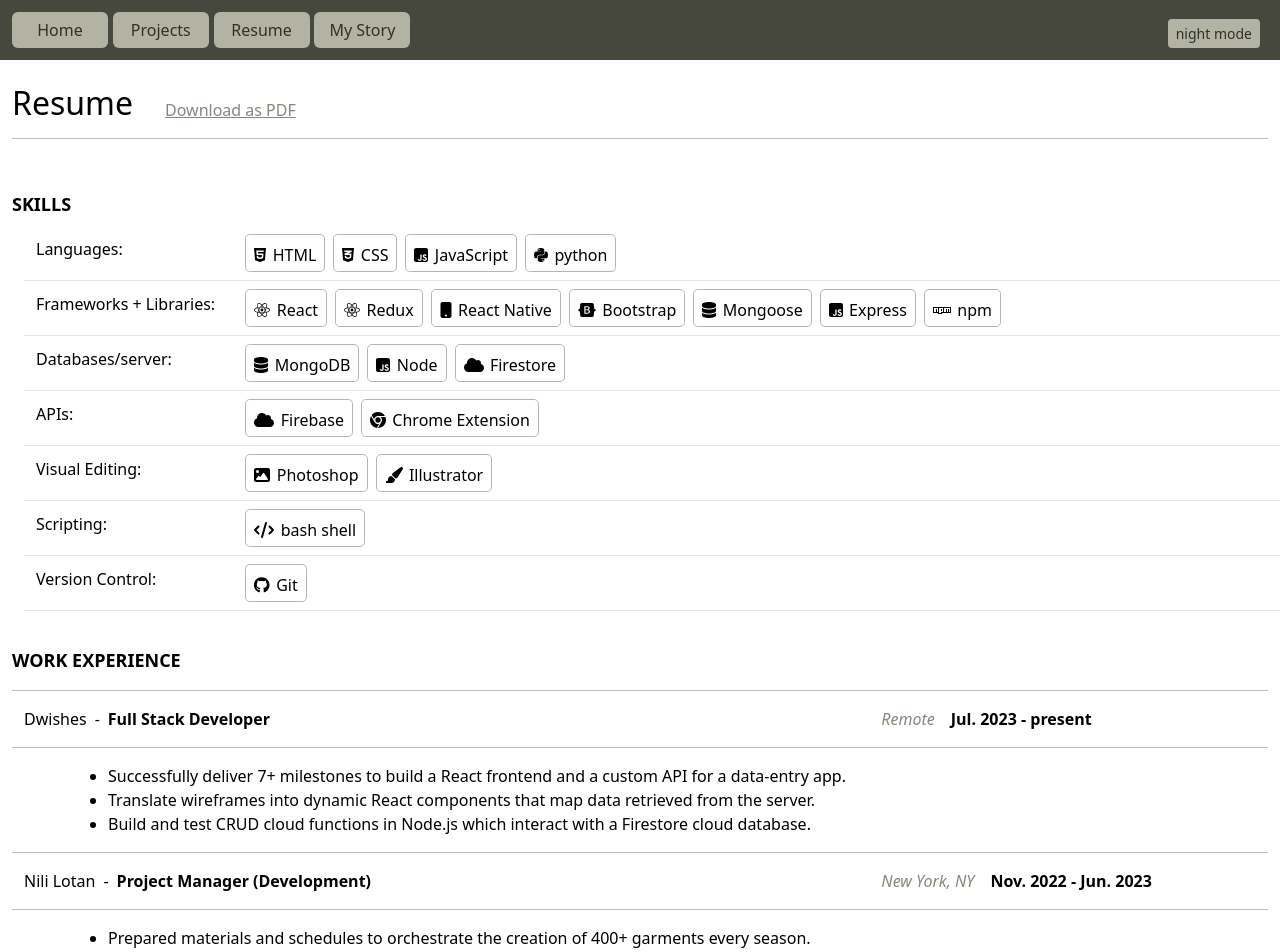
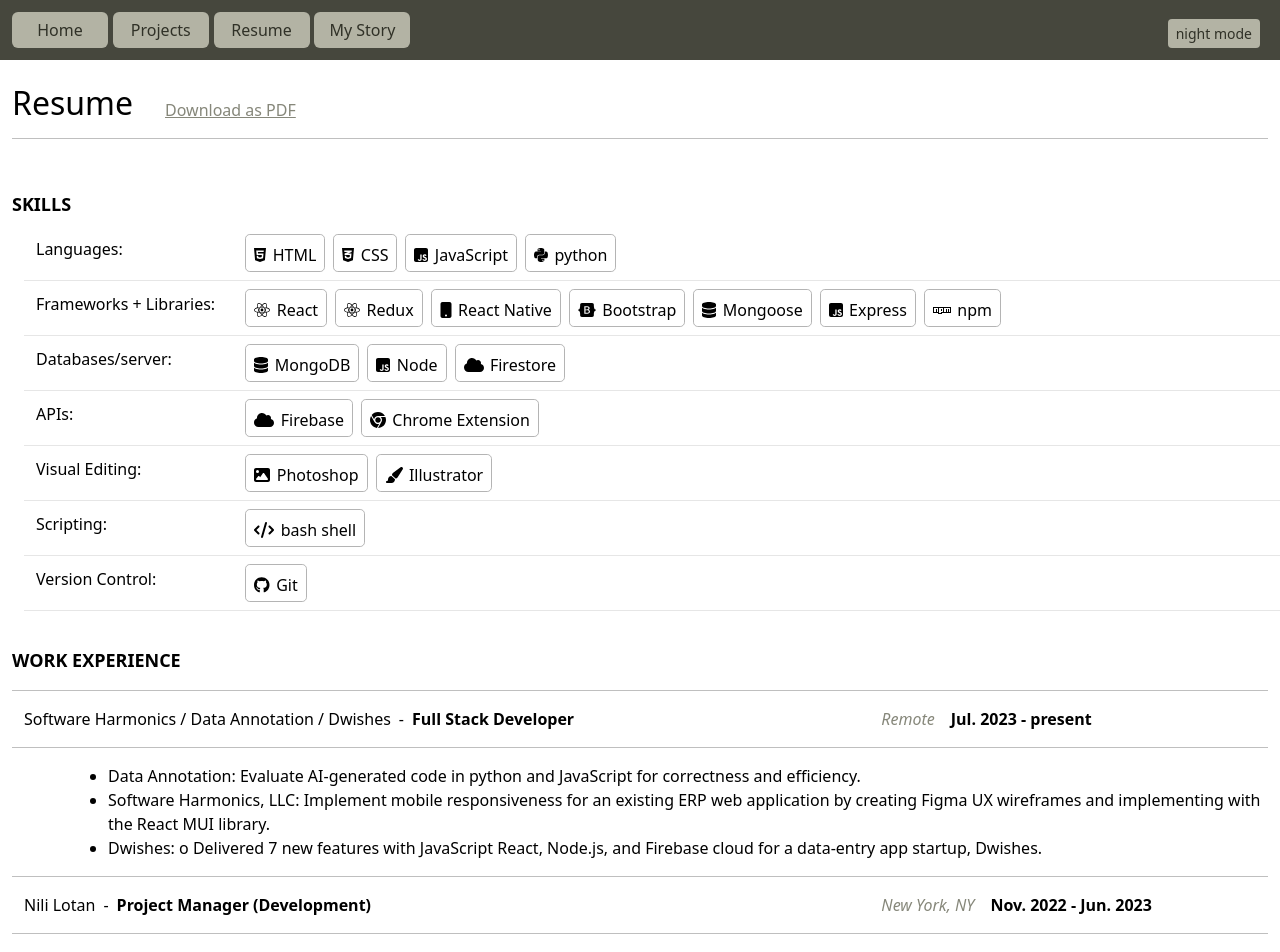
Before and after one commit to effieguenther/portfolio-website, a React (Create React App) app: page /resume in a window 1280 px wide. Shown: the top 952 px of the page. Built offline with nearby package versions, Linux system fonts and the light colour scheme.

Commit message:
updating resume/story

```diff
--- a/src/components/MyStory.js
+++ b/src/components/MyStory.js
@@ -24,7 +24,9 @@
                         </h3>
                     </Row>
                     <Row>
-                        <p className='story-desc'>I have loved coding since joning the robotics team in high school and continued my computer science study through a minor in college. However, I was young and enticed by a more creative line of work. After graduating college, I spent 4 years as a product developer for luxury fashion companies in New York City. After a while I felt stuck in a problematic industry, and I realized that I needed to make a huge change. For the past year, I have gotten back to my roots and dedicated every moment of my free time to learning code. Through freelancing, bootcamps, and self-study, I have honed my skills and fallen in love with code. I'm enthusiastic about enhancing usability, crafting appealing designs, and making a positive impact on society. My background in product development has equipped me with advanced problem-solving abilities, a preference for working collaboratively, and a keen eye for detail.</p>
+                        <p className='story-desc'>
+                        As a Full Stack Developer, I love seeing the big picture. I’m always thinking about the end user and how everything, from optimized speed on the backend to elegant design on the frontend, is part of the experience. I’m a big believer in communication and teamwork, and I prefer to work on small, fast-paced teams.
+                        </p>
                     </Row>
                     {/* <h3 className='text-center'>My Interests</h3>
                     <Row>
--- a/src/components/resume/resume-data.js
+++ b/src/components/resume/resume-data.js
@@ -1,13 +1,13 @@
 export const resumeData = [
     {
-        company: "Dwishes",
+        company: "Software Harmonics / Data Annotation / Dwishes",
         title: "Full Stack Developer",
         location: "Remote",
         date: "Jul. 2023 - present",
         description: [
-            "Successfully deliver 7+ milestones to build a React frontend and a custom API for a data-entry app.",
-            "Translate wireframes into dynamic React components that map data retrieved from the server.",
-            "Build and test CRUD cloud functions in Node.js which interact with a Firestore cloud database."
+            "Data Annotation: Evaluate AI-generated code in python and JavaScript for correctness and efficiency.",
+            "Software Harmonics, LLC: Implement mobile responsiveness for an existing ERP web application by creating Figma UX wireframes and implementing with the React MUI library.",
+            "Dwishes: o	Delivered 7 new features with JavaScript React, Node.js, and Firebase cloud for a data-entry app startup, Dwishes."
         ]
     },
     {
```
Also changed, not shown: 1 other file (tests, documents, lock files or other folders).
